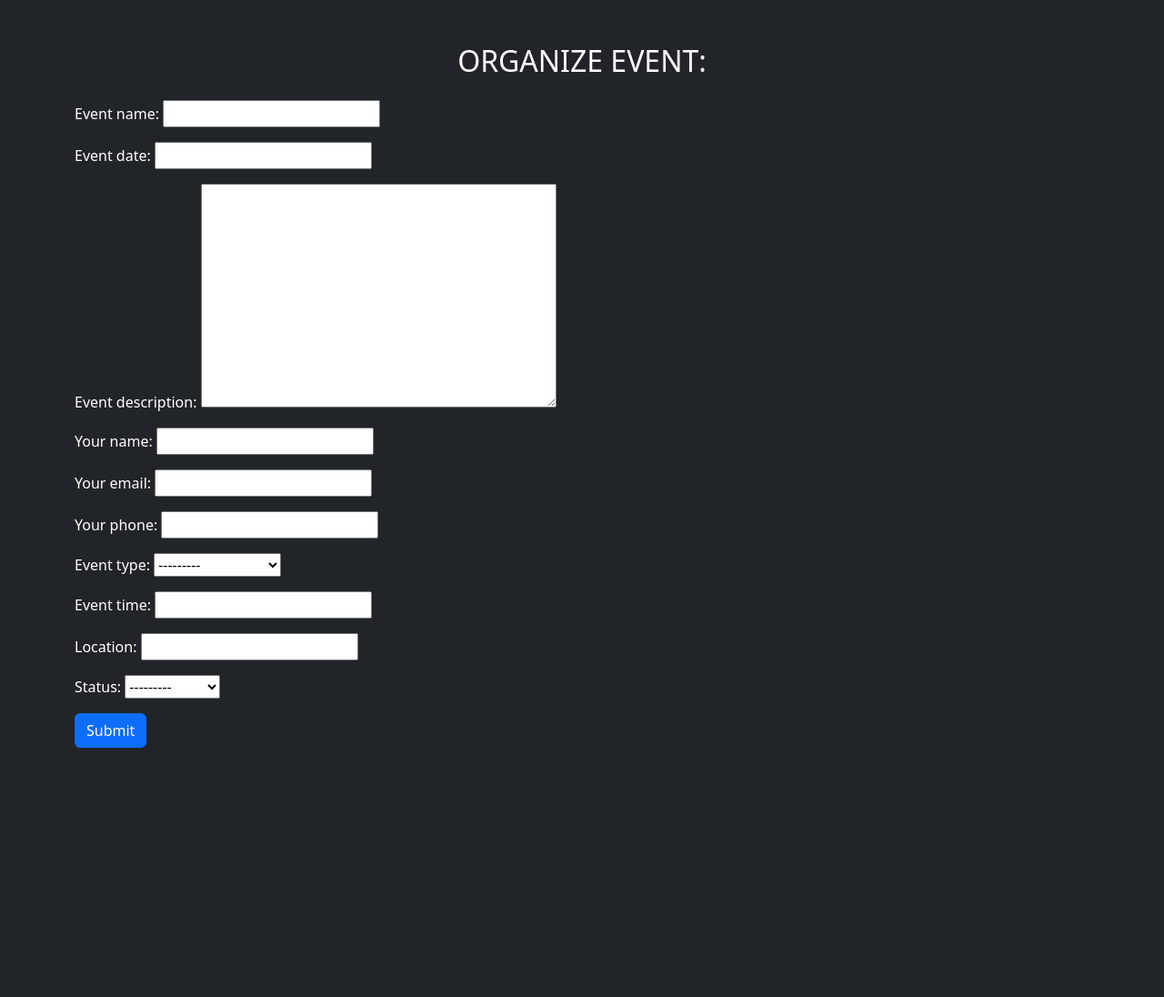
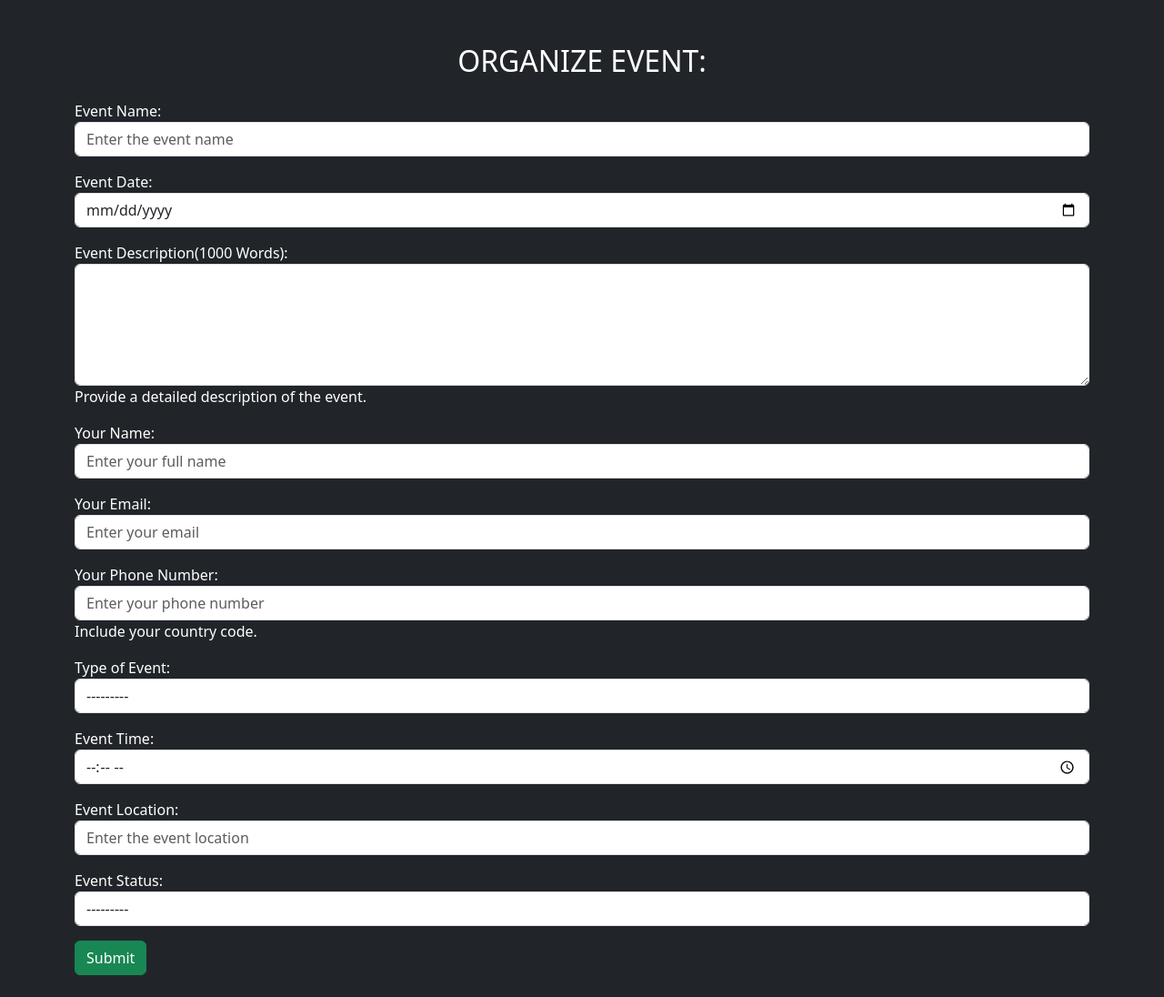
Before and after one commit to crabcatcher0/Events-Manager, a Django app: page /organize/ in a window 1280 px wide. Shown: the part 56-1152 px from the top of the page at 91% size. Before the commit the page ends 878 px from the top, so only its background shows below. Run offline with Django 5.2, Linux system fonts and the light colour scheme; a user stored in the database is signed in.

Commit message:
edit and delete fixed

```diff
--- a/event/forms.py
+++ b/event/forms.py
@@ -2,6 +2,7 @@ from django.contrib.auth.forms import UserCreationForm
 from django.contrib.auth.models import User
 from django import forms
 from .models import OrganizeEvent
+
 
 class RegistrationForm(UserCreationForm):
     email = forms.EmailField(required=True)
@@ -20,7 +21,41 @@ class RegistrationForm(UserCreationForm):
         return email
 
 
+
 class OrganizeEventForm(forms.ModelForm):
     class Meta:
         model = OrganizeEvent
+        fields = [
+            'event_name', 'event_date', 'event_description',
+            'your_name', 'your_email', 'your_phone',
+            'event_type', 'event_time', 'location', 'status'
+        ]
+        labels = {
+            'event_name': 'Event Name',
+            'event_date': 'Event Date',
+            'event_description': 'Event Description(1000 Words)',
+            'your_name': 'Your Name',
+            'your_email': 'Your Email',
+            'your_phone': 'Your Phone Number',
+            'event_type': 'Type of Event',
+            'event_time': 'Event Time',
+            'location': 'Event Location',
+            'status': 'Event Status',
+        }
+        help_texts = {
+            'event_description': 'Provide a detailed description of the event.',
+            'your_phone': 'Include your country code.',
+        }
+        widgets = {
+            'event_name': forms.TextInput(attrs={'class': 'form-control', 'placeholder': 'Enter the event name'}),
+            'event_date': forms.DateInput(attrs={'class': 'form-control', 'type': 'date'}),
+            'event_description': forms.Textarea(attrs={'class': 'form-control', 'rows': 5}),
+            'your_name': forms.TextInput(attrs={'class': 'form-control', 'placeholder': 'Enter your full name'}),
+            'your_email': forms.EmailInput(attrs={'class': 'form-control', 'placeholder': 'Enter your email'}),
+            'your_phone': forms.TextInput(attrs={'class': 'form-control', 'placeholder': 'Enter your phone number'}),
+            'event_type': forms.Select(attrs={'class': 'form-control'}),
+            'event_time': forms.TimeInput(attrs={'class': 'form-control', 'type': 'time'}),
+            'location': forms.TextInput(attrs={'class': 'form-control', 'placeholder': 'Enter the event location'}),
+            'status': forms.Select(attrs={'class': 'form-control'}),
+        }
         exclude = ['user']
--- a/event/templates/account.html
+++ b/event/templates/account.html
@@ -4,10 +4,12 @@
     <h1 class="mb-4">MY ACCOUNT</h1>
     <table class="table table-bordered">
         <thead class="thead-dark">
+            <a href="{% url 'organize' %}"><button class="btn btn-success mb-2">Organize Event</button></a>
             <tr>
                 <th scope="col">Username</th>
                 <th scope="col">Email</th>
                 <th scope="col">Name</th>
+
             </tr>
         </thead>
         <tbody>
@@ -29,8 +31,8 @@
         <div class="event-item d-flex justify-content-between align-items-center mb-3">
             <p class="mb-0"><strong>Event Name:</strong> {{ event.event_name }}</p>
             <div class="actions">
-                <a href="#" class="btn btn-primary btn-sm">Edit</a>
-                <a href="#" class="btn btn-danger btn-sm">Delete</a>
+                <a href="{% url 'edit_event' event.pk %}" class="btn btn-primary btn-sm">Edit</a>
+                <a href="{% url 'delete_event' event.pk %}" class="btn btn-danger btn-sm">Delete</a>
             </div>
         </div>
         {% endfor %}
--- a/event/templates/organize.html
+++ b/event/templates/organize.html
@@ -5,7 +5,7 @@
     <form action="{% url 'organize' %}" method="POST">
         {% csrf_token %}
         {{ form.as_p }}
-        <button type="submit" class="btn btn-primary">Submit</button>
+        <button type="submit" class="btn btn-success mb-4">Submit</button>
     </form>
 </div>
 {% endblock %}
--- a/event/urls.py
+++ b/event/urls.py
@@ -13,6 +13,9 @@ urlpatterns = [
     path('detail_events/<int:id>/', browse_detail_event, name='detail_events'),
     path('volunteer/', volunteer, name='volunteer'),
     path('all_volunteer/', all_volunteer, name='all_volunteer'),
+    path('edit_event/<int:pk>/', edit_events, name='edit_event'),
+    path('delete_event/<int:pk>/', delete_event, name='delete_event')
+
 
 
 ]
--- a/event/views.py
+++ b/event/views.py
@@ -7,11 +7,8 @@ from django.contrib import messages
 from .models import OrganizeEvent
 from django.contrib.auth.decorators import login_required
 import requests
-import json
 from datetime import datetime
 from event_management.secrete import API_KEY
-import asyncio
-import aiohttp
 
 
 # Create your views here.
@@ -176,8 +173,32 @@ def browse_detail_event(request, id):
     return render(request, "detail_event.html", context)
 
 
+
 def volunteer(request):
     return render(request, "volunteer.html")
 
+
+
 def all_volunteer(request):
     return render(request, "all_volunteer.html")
+
+
+@login_required
+def edit_events(request, pk):
+    event = get_object_or_404(OrganizeEvent, pk=pk)
+    if request.method == 'POST':
+        form = OrganizeEventForm(request.POST, instance=event)
+        if form.is_valid():
+            form.save()
+            return redirect('detail_events', id=event.pk)
+    else:
+        form = OrganizeEventForm(instance=event)
+
+    return render(request, 'edit_event.html', {'form': form})
+
+
+@login_required
+def delete_event(request, pk):
+    event = get_object_or_404(OrganizeEvent, pk=pk)
+    event.delete()
+    return redirect('account', id=request.user.id)
```
Also changed, not shown: event/templates/edit_event.html (added, +17 -0 lines), db.sqlite3 (deleted), 1 other file.
